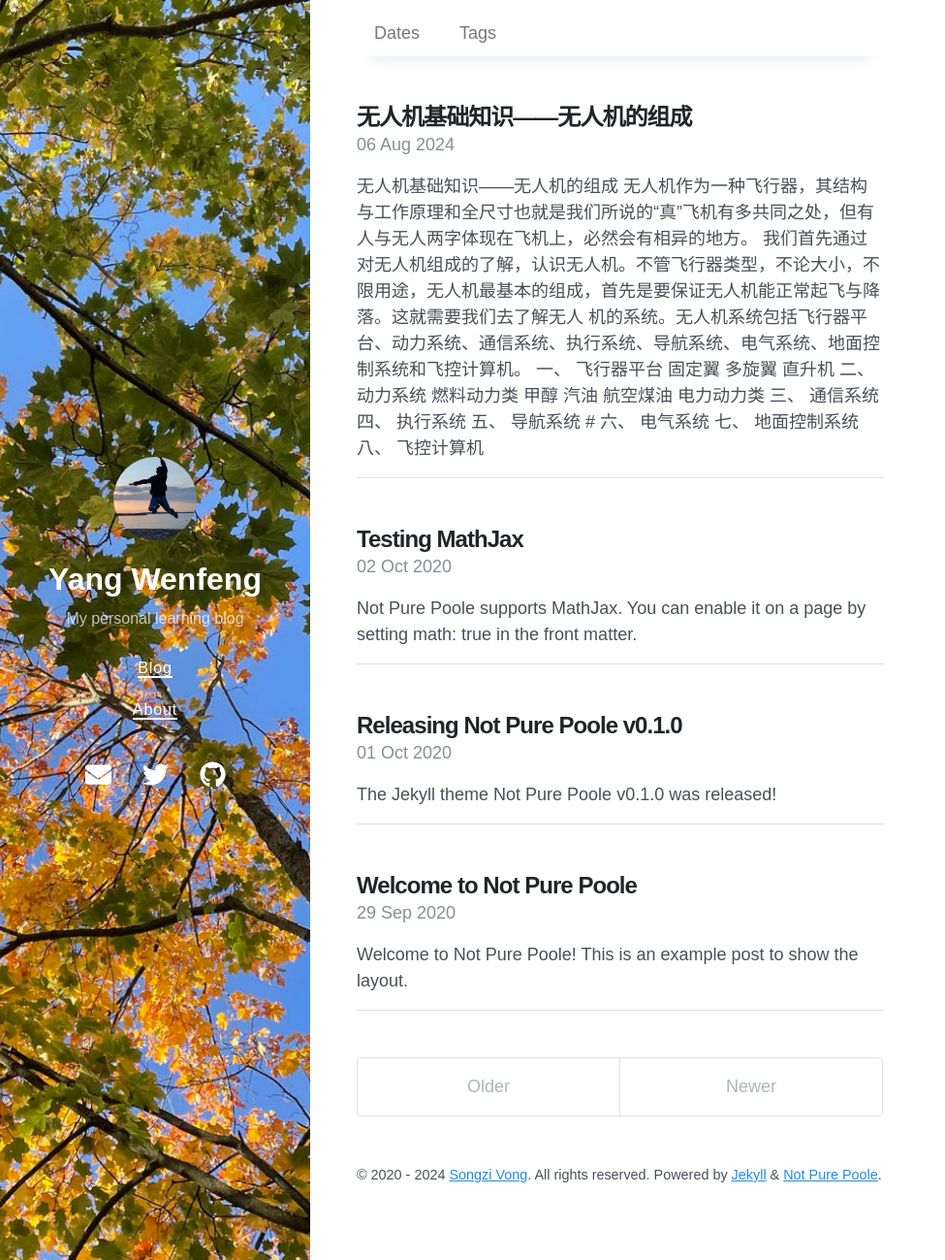
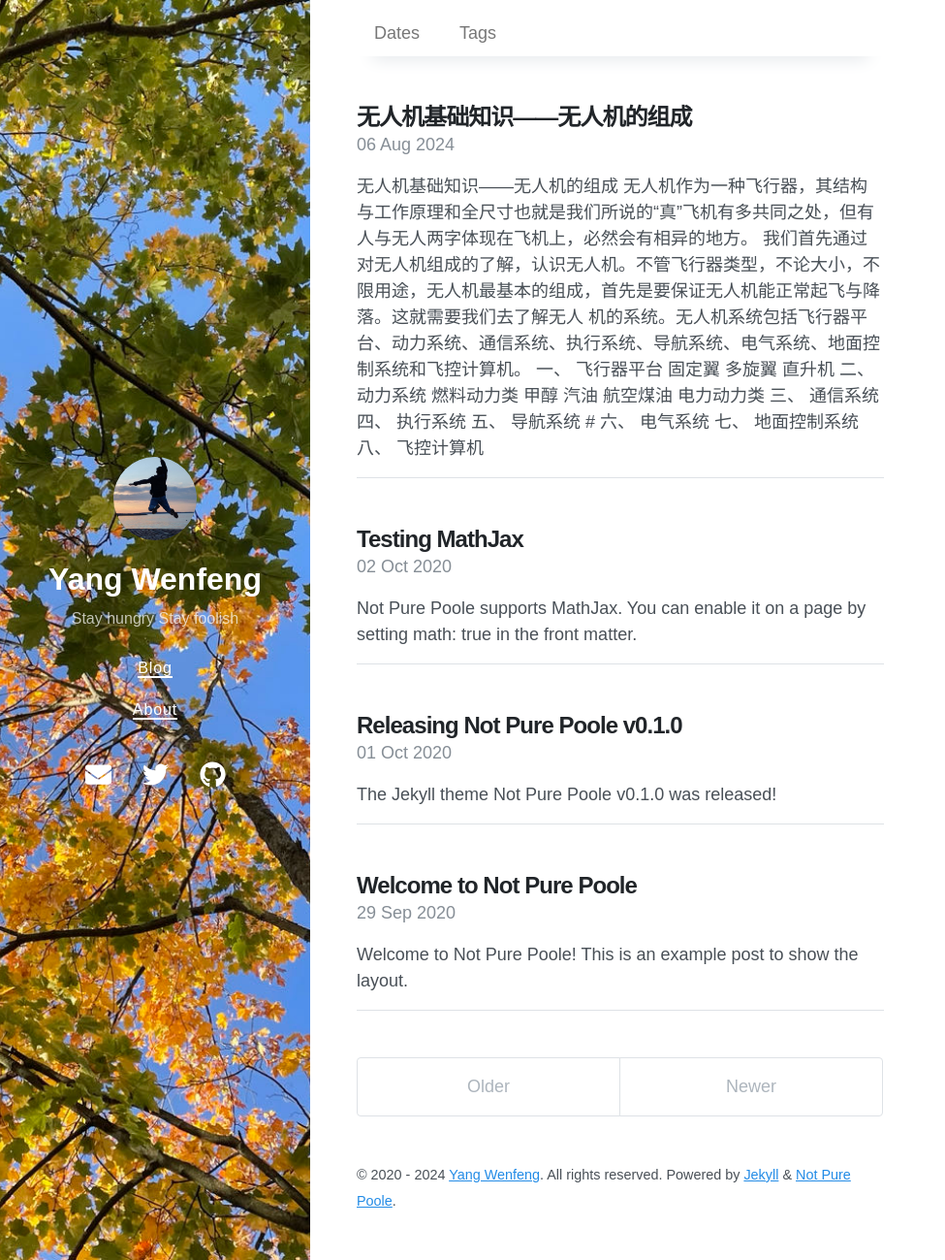
Before and after one commit to YangWenfeng-cn/YangWenfeng-cn.github.io, a Jekyll site: the page built from index.html, in a window 1280 px wide and 1299 px high. Shown: the whole window at 97% size, without its empty margins (0-975 px from the left). Built offline with Jekyll 4.4.1, drawn with Linux system fonts in a browser that asks for light colours; nearby versions of some CDN libraries; the list of posts is cut into pages by our own code.

Commit message:
Update _config.yml

```diff
--- a/_config.yml
+++ b/_config.yml
@@ -1,6 +1,6 @@
 # Setup
 title: Yang Wenfeng
-description: My personal learning blog
+description: Stay hungry Stay foolish
 url: https://yangwenfeng-cn.github.io/
 avatar: /avatar.jpeg
 paginate: 5
@@ -54,6 +54,6 @@ sass:
 
 # Specify the author for blog posts
 author:
-  name: Songzi Vong
-  url: https://github.com/vszhub/
-  email: vszhub@gmail.com
+  name: Yang Wenfeng
+  url: https://github.com/YangWenfeng-cn
+  email: yangwenfeng1998@gmail.com
```
